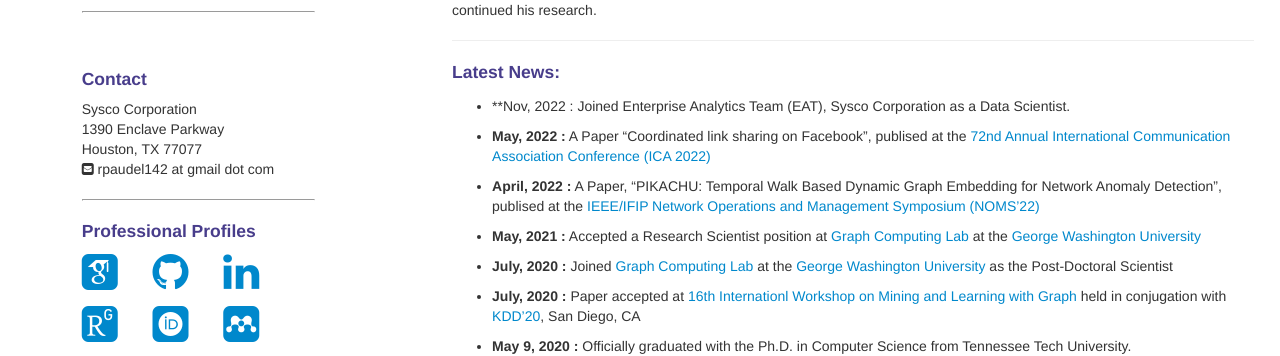
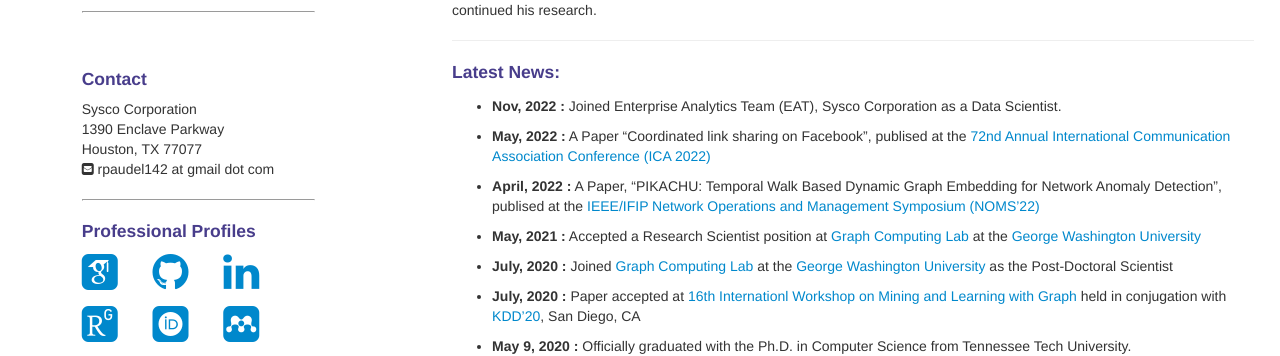
Before and after one commit to rpaudel42/rpaudel42.github.io, a Jekyll site: the page built from index.md, in a window 1280 px wide and 900 px high. Shown: the part 382-738 px from the top of the window. Built offline with Jekyll 4.4.1, drawn with Linux system fonts in a browser that asks for light colours; nearby versions of some CDN libraries; some web fonts are replaced.

Commit message:
minor fixes

```diff
--- a/index.md
+++ b/index.md
@@ -16,7 +16,7 @@ in 2014, from Tennessee Tech University, Cookeville. From 2014-2016, he worked a
 
 ---
 #### Latest News:
-* **Nov, 2022 : Joined Enterprise Analytics Team (EAT), Sysco Corporation as a Data Scientist.
+* **Nov, 2022 :** Joined Enterprise Analytics Team (EAT), Sysco Corporation as a Data Scientist.
 
 * **May, 2022 :** A Paper  "Coordinated link sharing on Facebook", publised at the [72nd Annual International Communication Association Conference (ICA 2022)](https://www.icahdq.org/page/ICA2022)
 
```
